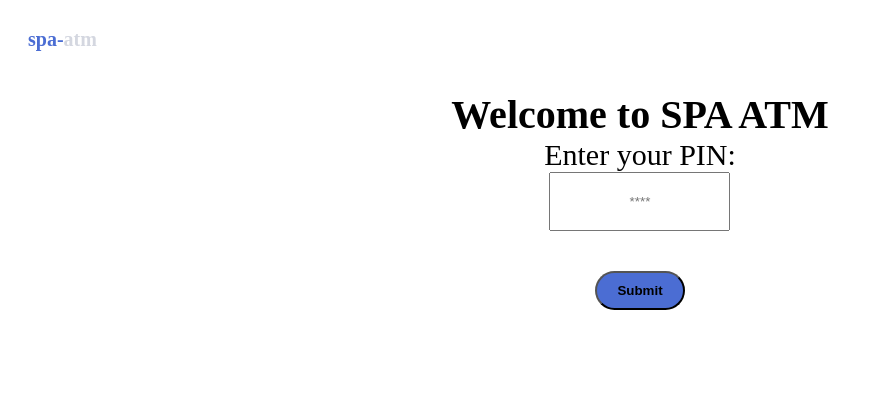
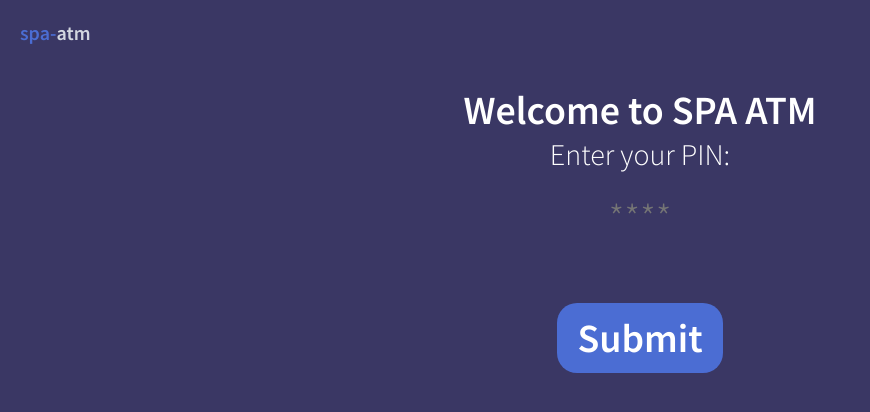
Before and after one commit to iamlana/spa-atm, an Angular app: page / in a window 1280 px wide. Shown: the top 412 px of the page, without its empty margins (0-870 px from the left). Built offline with nearby package versions, Linux system fonts and the light colour scheme.

Commit message:
Add global styles

```diff
--- a/src/index.html
+++ b/src/index.html
@@ -1,10 +1,20 @@
-<!doctype html>
+<!DOCTYPE html>
 <html lang="en">
   <head>
-  <meta charset="utf-8">
+    <meta charset="utf-8" />
     <title>SpaAtm</title>
-  <base href="/">
-  <meta name="viewport" content="width=device-width, initial-scale=1">
+    <base href="/" />
+    <link rel="preconnect" href="https://fonts.googleapis.com" />
+    <link rel="preconnect" href="https://fonts.gstatic.com" crossorigin />
+    <link
+      href="https://fonts.googleapis.com/css2?family=Source+Sans+Pro:wght@300;600&display=swap"
+      rel="stylesheet"
+    />
+    <link
+      href="https://fonts.googleapis.com/icon?family=Material+Icons"
+      rel="stylesheet"
+    />
+    <meta name="viewport" content="width=device-width, initial-scale=1" />
   </head>
   <body>
     <app-root></app-root>
--- a/src/styles.sass
+++ b/src/styles.sass
@@ -1 +1,25 @@
 /* You can add global styles to this file, and also import other style files */
+$font-stack: "Source Sans Pro", sans-serif
+$primary-color: rgb(58, 55, 100)
+$button-color: rgb(75, 109, 211)
+
+*
+  font-family: $font-stack
+  background-color: $primary-color
+  color: white
+  padding: 0
+  margin: 0
+
+button
+  background-color: $button-color
+  border: none
+  padding: 10px 20px 10px 20px
+  font-weight: 600
+  font-size: 20px
+
+input
+  border: none
+  font-size: 40px
+  &:focus
+    border-bottom: solid 2px #ffffff
+    outline: none
```
Lines whose indentation alone changed are shown as unchanged.
